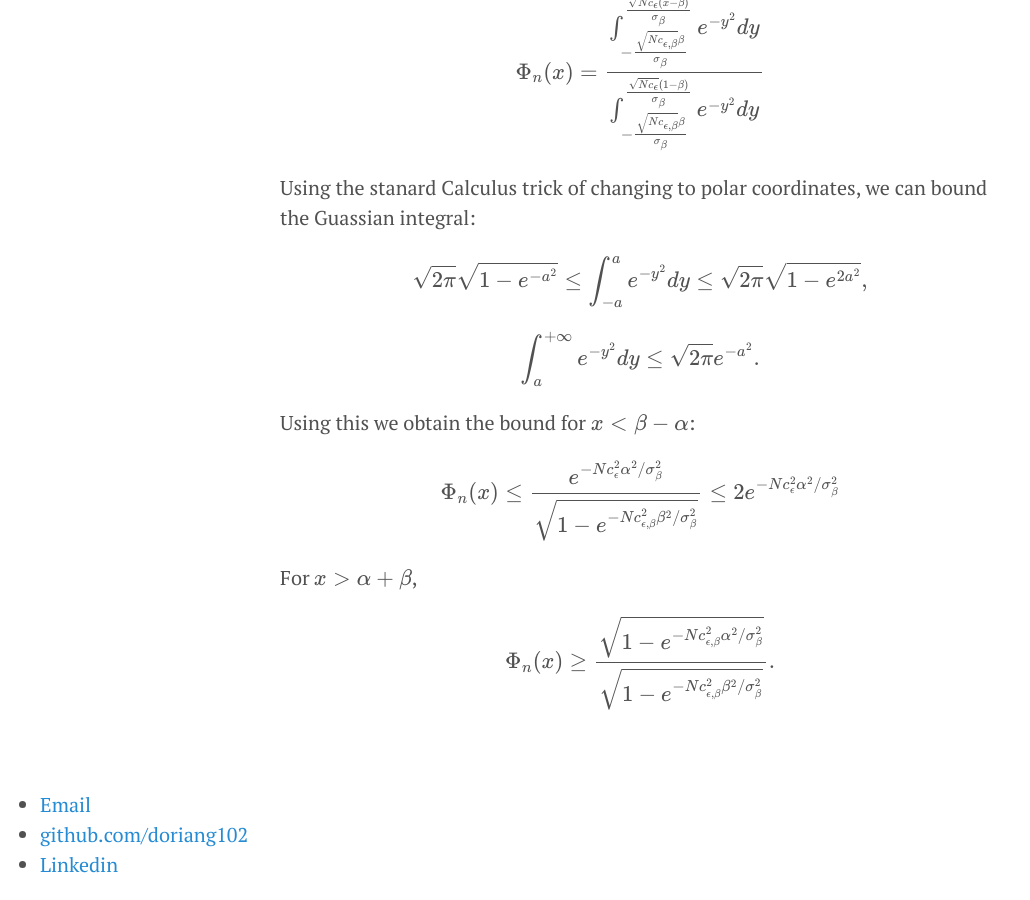
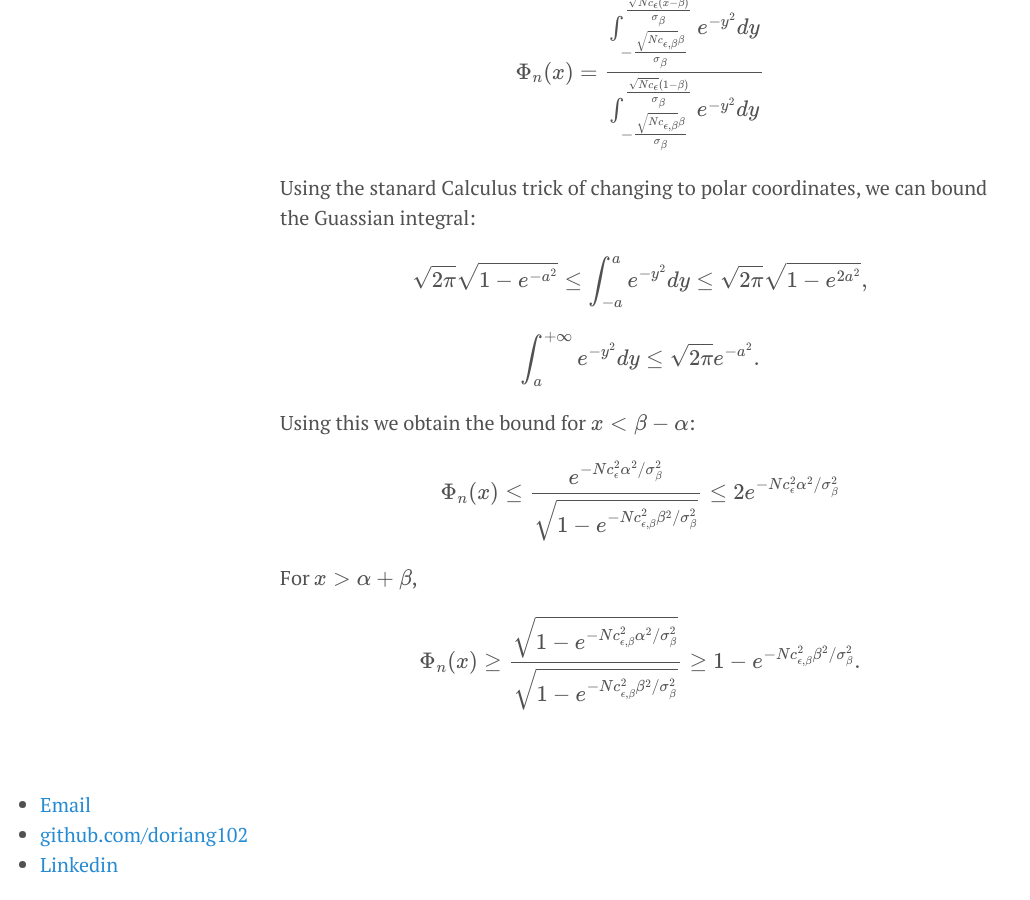
Before and after one commit to doriang102/doriang102.github.io, a Jekyll site: the page built from _posts/2017-06-10-hypothesis-testing-part-2-in-progress.md, in a window 1280 px wide and 900 px high, scrolled down 8806 px. Shown: the whole window, without its empty margins (0-1030 px from the left). Built offline with Jekyll 4.4.1, drawn with Linux system fonts in a browser that asks for light colours; our own code applies the rules of GitHub Pages for plain Markdown files; formulas are drawn with MathJax 3.

Commit message:
Update 2017-06-10-hypothesis-testing-part-2-in-progress.md

```diff
--- a/_posts/2017-06-10-hypothesis-testing-part-2-in-progress.md
+++ b/_posts/2017-06-10-hypothesis-testing-part-2-in-progress.md
@@ -273,4 +273,4 @@ $$\Phi_n(x) \leq \frac{ e^{-N c_{\epsilon}^2 \alpha^2/\sigma_{\beta}^2}}{\sqrt{1
 
 For $$ x > \alpha + \beta$$,
 
-$$ \Phi_n(x) \geq \frac{ \sqrt{1 - e^{-N c_{\epsilon,\beta}^2 \alpha^2/\sigma_{\beta}^2}}}{\sqrt{1 - e^{-N c_{\epsilon,\beta}^2\beta^2/\sigma_{\beta}^2}}}.$$
+$$ \Phi_n(x) \geq \frac{ \sqrt{1 - e^{-N c_{\epsilon,\beta}^2 \alpha^2/\sigma_{\beta}^2}}}{\sqrt{1 - e^{-N c_{\epsilon,\beta}^2\beta^2/\sigma_{\beta}^2}}} \geq 1 - e^{-N c_{\epsilon,\beta}^2\beta^2/\sigma_{\beta}^2}.$$
```
